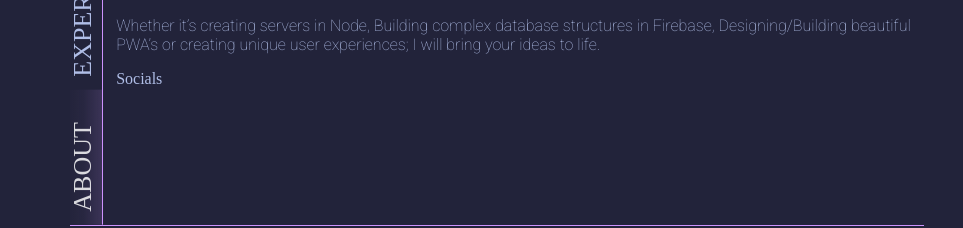
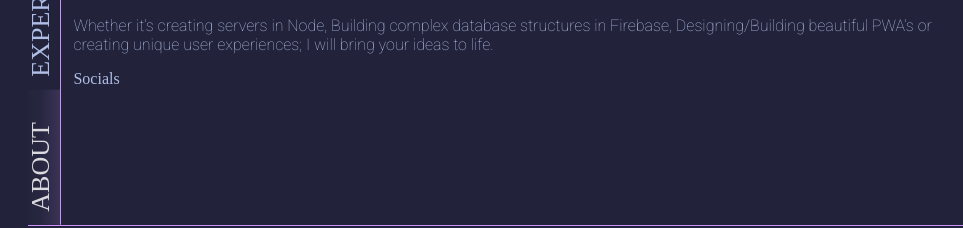
Before and after one commit to IlyaTaidi/Svelte-Porfolio, a Svelte app: page / in a window 1280 px wide. Shown: the part 1214-1442 px from the top of the page, without its empty margins (143-1106 px from the left). Built offline with nearby package versions, Linux system fonts and the light colour scheme; a web font is replaced by a local one.

Commit message:
npm install --save-dev @iconify/svelte

```diff
--- a/package.json
+++ b/package.json
@@ -18,6 +18,7 @@
     "fix:all": "run-s fix:eslint fix:stylelint fix:prettier"
   },
   "devDependencies": {
+    "@iconify/svelte": "^2.2.1",
     "@sveltejs/vite-plugin-svelte": "^1.0.1",
     "@tsconfig/svelte": "^3.0.0",
     "@typescript-eslint/eslint-plugin": "^5.31.0",
--- a/src/pages/About.svelte
+++ b/src/pages/About.svelte
@@ -46,7 +46,7 @@
             in Firebase, Designing/Building beautiful PWA’s or creating unique user
             experiences; I will bring your ideas to life.
           </p>
-          <div class="AboutSocials">Socials</div>
+          <div class="AboutFooter">Socials</div>
         </div>
       {/if}
       {#if cardState === 'EXPERIENCE'}
@@ -65,7 +65,7 @@
     display: grid;
     height: 100vh;
     @media (min-aspect-ratio: 11/8) and (max-aspect-ratio: 32/15) {
-      grid-template-columns: 0.5fr 2fr 0.5fr;
+      grid-template-columns: 0.4fr 2.2fr 0.4fr;
       grid-template-rows: 0.5fr 1.9fr 0.6fr;
       gap: 0px 0px;
       grid-auto-flow: row;
@@ -176,7 +176,7 @@
     grid-template-areas:
       'AboutHeader'
       'AboutContent'
-      'AboutSocials';
+      'AboutFooter';
     grid-area: 2 / 1 / 3 / 2;
   }
   .AboutHeader {
@@ -190,8 +190,8 @@
     font-family: $textFont;
     font-weight: 200;
   }
-  .AboutSocials {
-    grid-area: AboutSocials;
+  .AboutFooter {
+    grid-area: AboutFooter;
   }
   .S2Experience {
     grid-area: 2 / 1 / 3 / 2;
```
Also changed, not shown: 1 other file (tests, documents, lock files or other folders).
